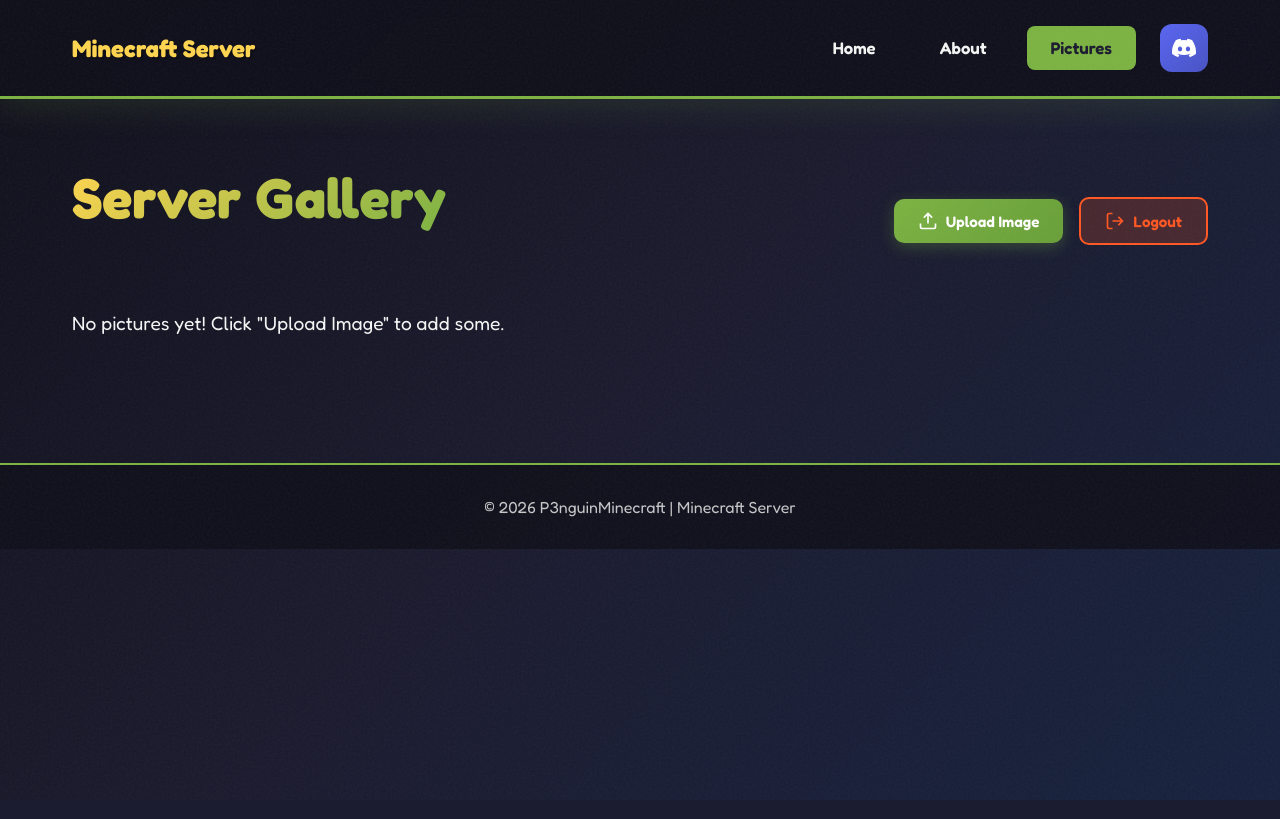
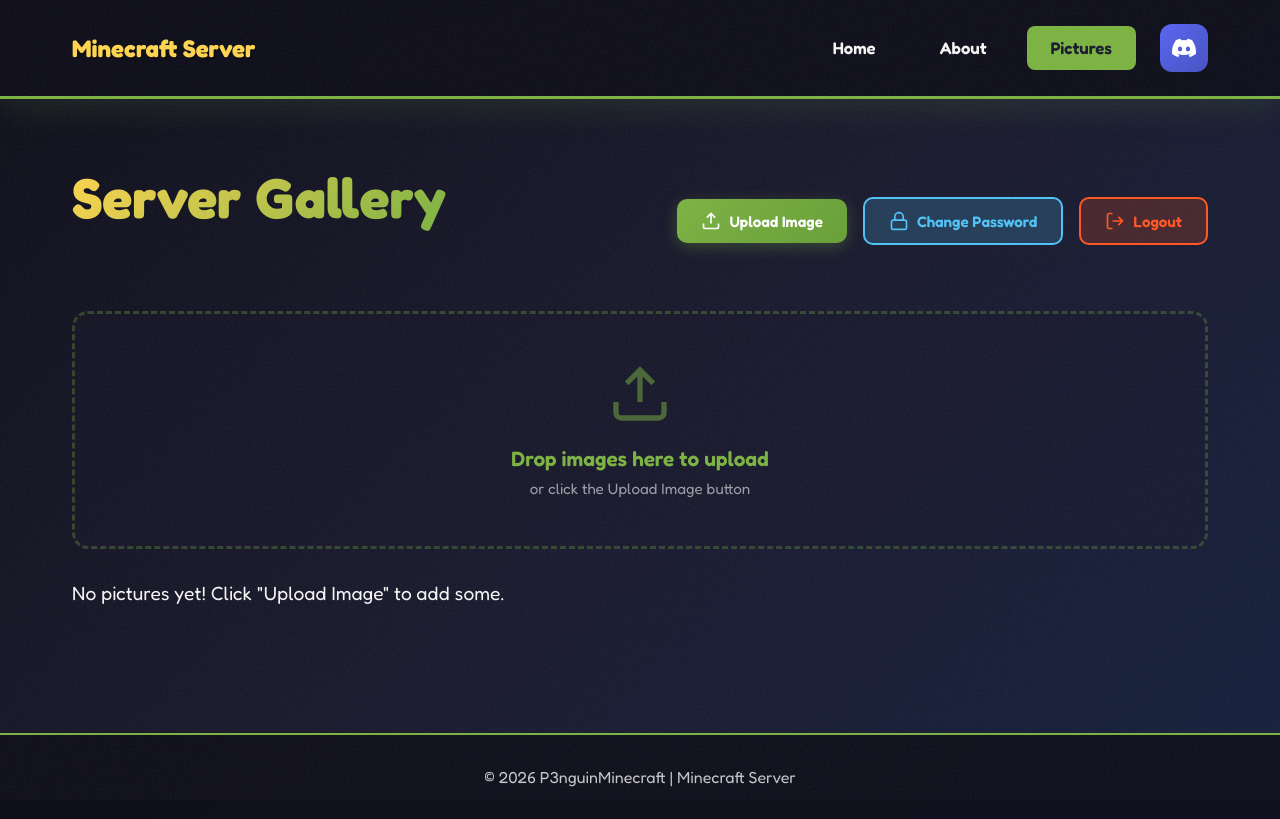
Before and after one commit to P3nguinMinecraft/MCWebsite, a Flask app: page /pictures in a window 1280 px wide. Run offline with Flask 3, Linux system fonts and the light colour scheme; the visitor is signed in with stand-in values (Sample User, id 1).

Commit message:
add change password, drag/drop to upload

```diff
--- a/app.py
+++ b/app.py
@@ -111,6 +111,36 @@ def admin_logout():
     flash('Successfully logged out.', 'success')
     return redirect(url_for('pictures'))
 
+@app.route('/admin/change-password', methods=['GET', 'POST'])
+@login_required
+def change_password():
+    if request.method == 'POST':
+        current_password = request.form.get('current_password')
+        new_password = request.form.get('new_password')
+        confirm_password = request.form.get('confirm_password')
+
+        username = session.get('admin_username')
+
+        if not database.verify_admin(username, current_password):
+            flash('Current password is incorrect.', 'error')
+            return render_template('change_password.html', config=CONFIG)
+
+        if new_password != confirm_password:
+            flash('New passwords do not match.', 'error')
+            return render_template('change_password.html', config=CONFIG)
+
+        if len(new_password) < 4:
+            flash('Password must be at least 4 characters long.', 'error')
+            return render_template('change_password.html', config=CONFIG)
+
+        if database.change_password(username, new_password):
+            flash('Password changed successfully!', 'success')
+            return redirect(url_for('pictures'))
+        else:
+            flash('Failed to change password.', 'error')
+
+    return render_template('change_password.html', config=CONFIG)
+
 @app.route('/admin/upload', methods=['POST'])
 @login_required
 def upload_image():
--- a/database.py
+++ b/database.py
@@ -118,3 +118,18 @@ def verify_admin(username, password):
     if result and check_password_hash(result['password_hash'], password):
         return True
     return False
+
+def change_password(username, new_password):
+    """Change admin password"""
+    db = get_db()
+    try:
+        db.execute(
+            'UPDATE admins SET password_hash = ? WHERE username = ?',
+            (generate_password_hash(new_password), username)
+        )
+        db.commit()
+        db.close()
+        return True
+    except:
+        db.close()
+        return False
--- a/static/css/style.css
+++ b/static/css/style.css
@@ -814,6 +814,87 @@ body {
     transform: translateY(-2px);
 }
 
+.change-password-btn {
+    background: rgba(79, 195, 247, 0.2);
+    border: 2px solid var(--color-diamond);
+    color: var(--color-diamond);
+}
+
+.change-password-btn:hover {
+    background: rgba(79, 195, 247, 0.3);
+    transform: translateY(-2px);
+}
+
+/* Drag and Drop Zone */
+.drop-zone {
+    border: 3px dashed rgba(124, 179, 66, 0.3);
+    border-radius: 16px;
+    padding: 3rem;
+    text-align: center;
+    margin: 2rem 0;
+    background: rgba(26, 26, 46, 0.4);
+    transition: all 0.3s ease;
+}
+
+.drop-zone svg {
+    color: var(--color-grass);
+    opacity: 0.5;
+    margin-bottom: 1rem;
+}
+
+.drop-zone-text {
+    font-size: 1.3rem;
+    font-weight: 600;
+    color: var(--color-grass);
+    margin-bottom: 0.5rem;
+}
+
+.drop-zone-subtext {
+    font-size: 0.95rem;
+    color: var(--color-light);
+    opacity: 0.6;
+}
+
+.drop-zone-active {
+    border-color: var(--color-grass);
+    background: rgba(124, 179, 66, 0.1);
+    transform: scale(1.02);
+}
+
+.drop-zone-active svg {
+    opacity: 1;
+    transform: scale(1.1);
+}
+
+/* Button Group for Change Password Page */
+.button-group {
+    display: flex;
+    gap: 1rem;
+    margin-top: 0.5rem;
+}
+
+.cancel-btn {
+    flex: 1;
+    display: flex;
+    align-items: center;
+    justify-content: center;
+    padding: 1rem 2rem;
+    border-radius: 12px;
+    font-family: var(--font-display);
+    font-size: 1.1rem;
+    font-weight: 600;
+    text-decoration: none;
+    background: rgba(120, 144, 156, 0.2);
+    border: 2px solid var(--color-stone);
+    color: var(--color-stone);
+    transition: all 0.3s ease;
+}
+
+.cancel-btn:hover {
+    background: rgba(120, 144, 156, 0.3);
+    transform: translateY(-3px);
+}
+
 .admin-link {
     display: flex;
     align-items: center;
--- a/templates/pictures.html
+++ b/templates/pictures.html
@@ -16,6 +16,13 @@
                     </svg>
                     Upload Image
                 </button>
+                <a href="{{ url_for('change_password') }}" class="admin-btn change-password-btn">
+                    <svg width="20" height="20" viewBox="0 0 24 24" fill="none" stroke="currentColor" stroke-width="2">
+                        <rect x="3" y="11" width="18" height="11" rx="2" ry="2"/>
+                        <path d="M7 11V7a5 5 0 0 1 10 0v4"/>
+                    </svg>
+                    Change Password
+                </a>
                 <a href="{{ url_for('admin_logout') }}" class="admin-btn logout-btn">
                     <svg width="20" height="20" viewBox="0 0 24 24" fill="none" stroke="currentColor" stroke-width="2">
                         <path d="M9 21H5a2 2 0 0 1-2-2V5a2 2 0 0 1 2-2h4M16 17l5-5-5-5M21 12H9"/>
@@ -48,6 +55,16 @@
                 {% endfor %}
             {% endif %}
         {% endwith %}
+
+        {% if is_admin %}
+        <div id="dropZone" class="drop-zone">
+            <svg width="64" height="64" viewBox="0 0 24 24" fill="none" stroke="currentColor" stroke-width="2">
+                <path d="M21 15v4a2 2 0 0 1-2 2H5a2 2 0 0 1-2-2v-4M17 8l-5-5-5 5M12 3v12"/>
+            </svg>
+            <p class="drop-zone-text">Drop images here to upload</p>
+            <p class="drop-zone-subtext">or click the Upload Image button</p>
+        </div>
+        {% endif %}
 
         {% if images %}
         <div class="gallery-grid">
@@ -118,6 +135,83 @@
 </div>
 
 <script>
+// Drag and drop functionality
+const dropZone = document.getElementById('dropZone');
+
+if (dropZone) {
+    // Prevent default drag behaviors
+    ['dragenter', 'dragover', 'dragleave', 'drop'].forEach(eventName => {
+        dropZone.addEventListener(eventName, preventDefaults, false);
+        document.body.addEventListener(eventName, preventDefaults, false);
+    });
+
+    function preventDefaults(e) {
+        e.preventDefault();
+        e.stopPropagation();
+    }
+
+    // Highlight drop zone when item is dragged over it
+    ['dragenter', 'dragover'].forEach(eventName => {
+        dropZone.addEventListener(eventName, highlight, false);
+    });
+
+    ['dragleave', 'drop'].forEach(eventName => {
+        dropZone.addEventListener(eventName, unhighlight, false);
+    });
+
+    function highlight(e) {
+        dropZone.classList.add('drop-zone-active');
+    }
+
+    function unhighlight(e) {
+        dropZone.classList.remove('drop-zone-active');
+    }
+
+    // Handle dropped files
+    dropZone.addEventListener('drop', handleDrop, false);
+
+    function handleDrop(e) {
+        const dt = e.dataTransfer;
+        const files = dt.files;
+
+        handleFiles(files);
+    }
+
+    function handleFiles(files) {
+        [...files].forEach(uploadFile);
+    }
+
+    async function uploadFile(file) {
+        // Check if it's an image
+        if (!file.type.startsWith('image/')) {
+            showNotification('Only image files are allowed', 'error');
+            return;
+        }
+
+        const formData = new FormData();
+        formData.append('file', file);
+
+        try {
+            showNotification('Uploading ' + file.name + '...', 'info');
+
+            const response = await fetch('/admin/upload', {
+                method: 'POST',
+                body: formData
+            });
+
+            if (response.ok) {
+                showNotification('Upload successful! Refreshing...', 'success');
+                setTimeout(() => location.reload(), 1000);
+            } else {
+                const data = await response.json();
+                showNotification('Upload failed: ' + data.error, 'error');
+            }
+        } catch (error) {
+            showNotification('Error: ' + error.message, 'error');
+        }
+    }
+}
+
 function openLightbox(src, title, description) {
     const lightbox = document.getElementById('lightbox');
     const img = document.getElementById('lightbox-img');
```
Also changed, not shown: templates/change_password.html (added, +63 -0 lines).
